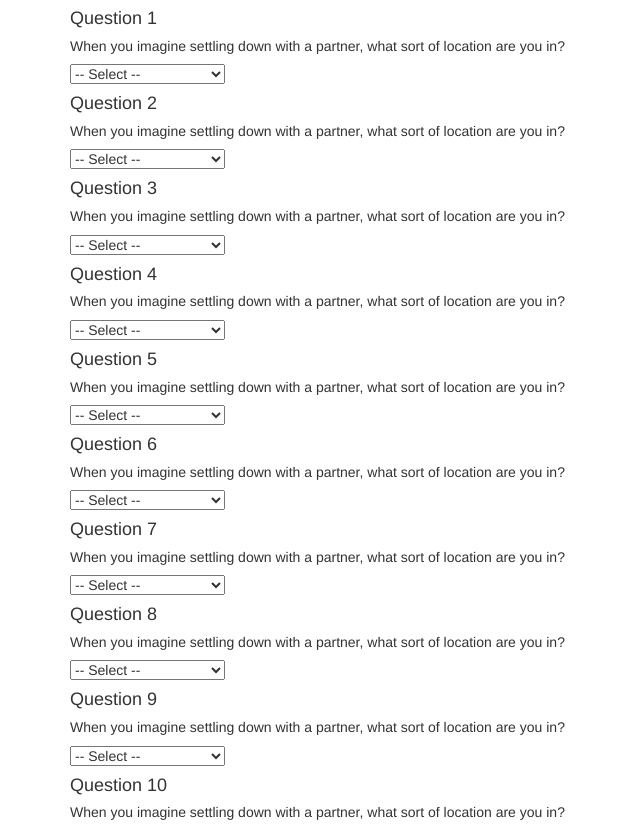
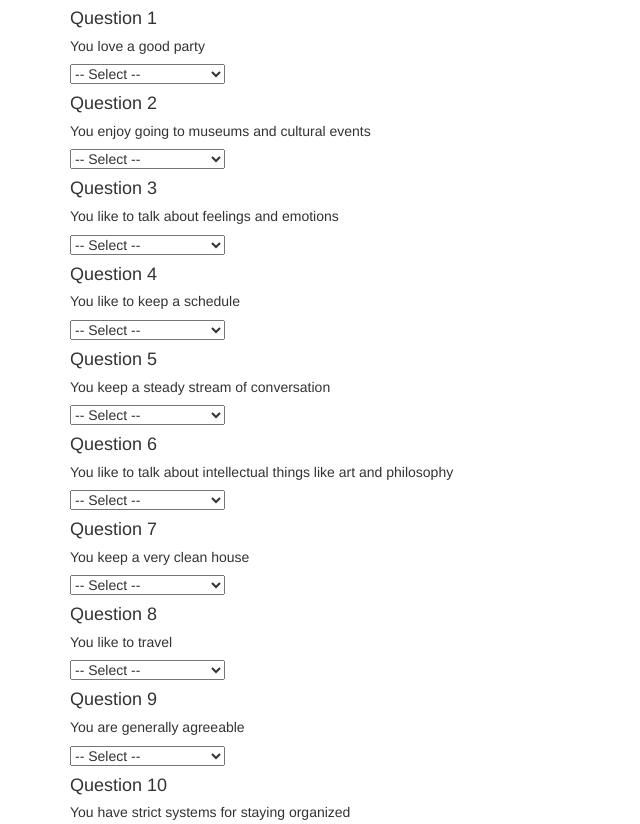
Before and after one commit to mwmcguire/friend-finder, a website: page app/public/survey.html in a window 1280 px wide. Shown: the part 300-1124 px from the top of the page, without its empty margins (0-640 px from the left). Drawn offline with nearby package versions, Linux system fonts and the light colour scheme.

Commit message:
updated questions

```diff
--- a/app/public/survey.html
+++ b/app/public/survey.html
@@ -25,7 +25,7 @@
       <hr>
       <!-- List of questions -->
       <h4>Question 1</h4>
-      <h5>When you imagine settling down with a partner, what sort of location are you in?</h5>
+      <h5>You love a good party</h5>
       <div>
         <select class="chosen-select-no-single" id="q1" tabindex="3">
           <option value="">-- Select --</option>
@@ -38,7 +38,7 @@
       </div>
 
       <h4>Question 2</h4>
-      <h5>When you imagine settling down with a partner, what sort of location are you in?</h5>
+      <h5>You enjoy going to museums and cultural events</h5>
       <div>
         <select class="chosen-select-no-single" id="q2" tabindex="4">
           <option value="">-- Select --</option>
@@ -51,7 +51,7 @@
       </div>
 
       <h4>Question 3</h4>
-      <h5>When you imagine settling down with a partner, what sort of location are you in?</h5>
+      <h5>You like to talk about feelings and emotions</h5>
       <div>
         <select class="chosen-select-no-single" id="q3" tabindex="5">
           <option value="">-- Select --</option>
@@ -64,7 +64,7 @@
       </div>
 
       <h4>Question 4</h4>
-      <h5>When you imagine settling down with a partner, what sort of location are you in?</h5>
+      <h5>You like to keep a schedule</h5>
       <div>
         <select class="chosen-select-no-single" id="q4" tabindex="6">
           <option value="">-- Select --</option>
@@ -77,7 +77,7 @@
       </div>
 
       <h4>Question 5</h4>
-      <h5>When you imagine settling down with a partner, what sort of location are you in?</h5>
+      <h5>You keep a steady stream of conversation</h5>
       <div>
         <select class="chosen-select-no-single" id="q5" tabindex="7">
           <option value="">-- Select --</option>
@@ -90,7 +90,7 @@
       </div>
 
       <h4>Question 6</h4>
-      <h5>When you imagine settling down with a partner, what sort of location are you in?</h5>
+      <h5>You like to talk about intellectual things like art and philosophy</h5>
       <div>
         <select class="chosen-select-no-single" id="q6" tabindex="8">
           <option value="">-- Select --</option>
@@ -103,7 +103,7 @@
       </div>
 
       <h4>Question 7</h4>
-      <h5>When you imagine settling down with a partner, what sort of location are you in?</h5>
+      <h5>You keep a very clean house</h5>
       <div>
         <select class="chosen-select-no-single" id="q7" tabindex="9">
           <option value="">-- Select --</option>
@@ -116,7 +116,7 @@
       </div>
 
       <h4>Question 8</h4>
-      <h5>When you imagine settling down with a partner, what sort of location are you in?</h5>
+      <h5>You like to travel</h5>
       <div>
         <select class="chosen-select-no-single" id="q8" tabindex="10">
           <option value="">-- Select --</option>
@@ -129,7 +129,7 @@
       </div>
 
       <h4>Question 9</h4>
-      <h5>When you imagine settling down with a partner, what sort of location are you in?</h5>
+      <h5>You are generally agreeable</h5>
       <div>
         <select class="chosen-select-no-single" id="q9" tabindex="11">
           <option value="">-- Select --</option>
@@ -142,7 +142,7 @@
       </div>
 
       <h4>Question 10</h4>
-      <h5>When you imagine settling down with a partner, what sort of location are you in?</h5>
+      <h5>You have strict systems for staying organized</h5>
       <div>
         <select class="chosen-select-no-single" id="q10" tabindex="12">
           <option value="">-- Select --</option>
```
